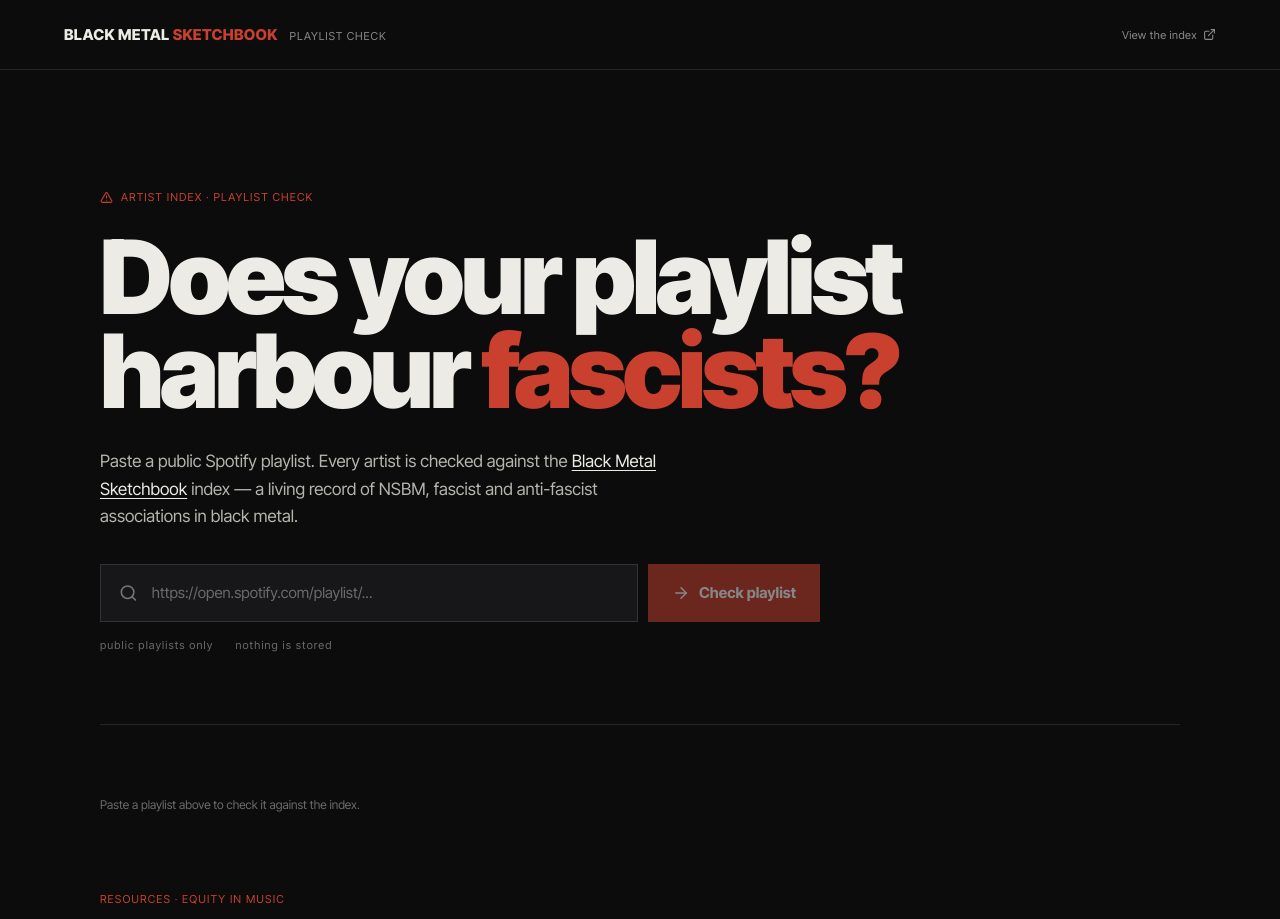
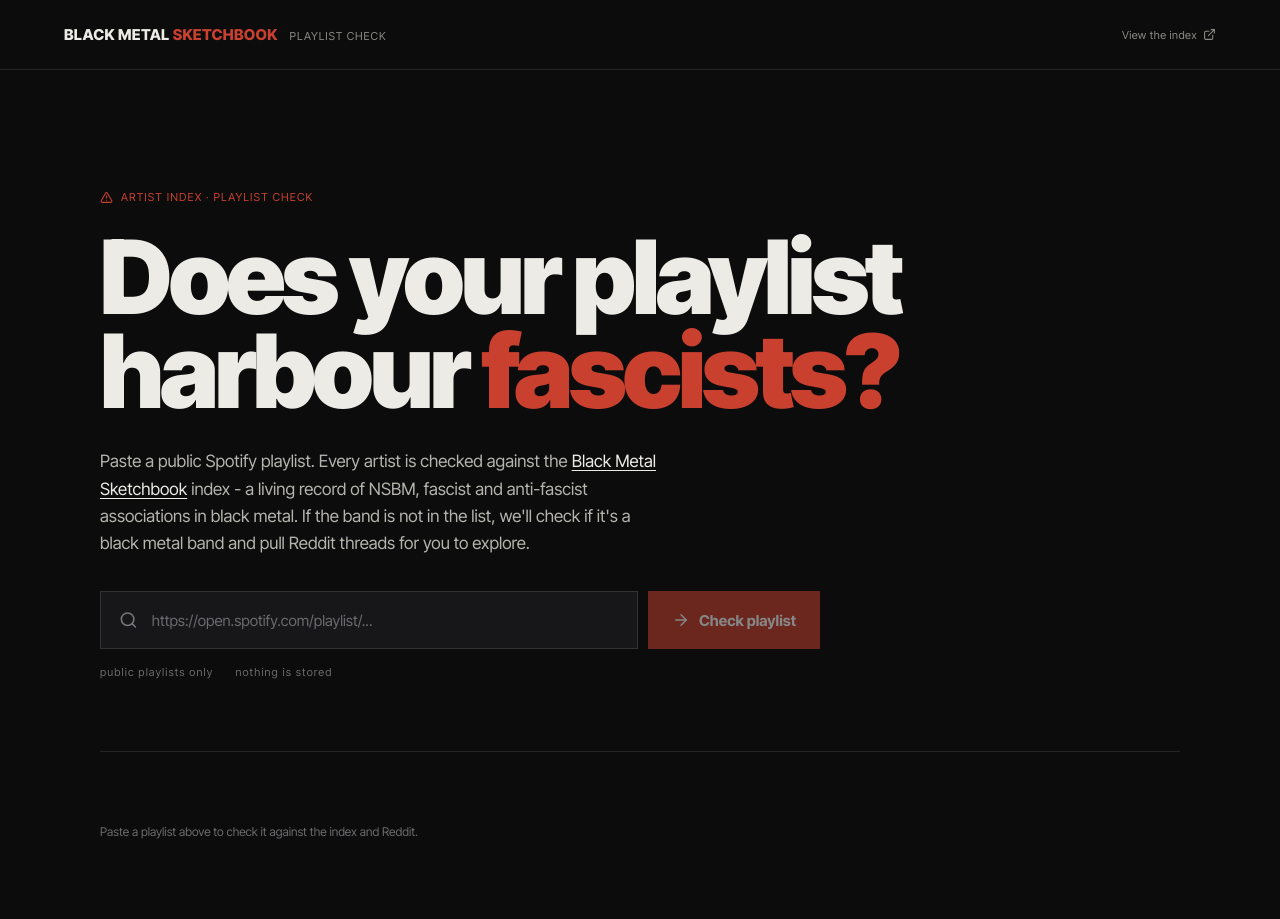
Before and after one commit to The-Abe/sketch, a React (Vite) app: page / in a window 1280 px wide. Shown: the top 919 px of the page. Built offline with nearby package versions, Linux system fonts and the light colour scheme.

Commit message:
readability

```diff
--- a/src/main.jsx
+++ b/src/main.jsx
@@ -10,7 +10,7 @@ const SITE_URL = 'https://blackmetalsketchbook.com/'
 const RATINGS = {
   black: { label: 'Fascist / NSBM', order: 0 },
   red: { label: 'Right-wing associations', order: 1 },
-  orange: { label: 'Controversy — use discretion', order: 2 },
+  orange: { label: 'Controversy - use discretion', order: 2 },
   yellow: { label: 'Left-wing associations', order: 3 },
   green: { label: 'Anti-fascist', order: 4 },
 }
@@ -100,7 +100,7 @@ function App() {
       <section className="hero">
         <div className="eyebrow"><AlertTriangle size={13} /> ARTIST INDEX · PLAYLIST CHECK</div>
         <h1>Does your playlist<br />harbour <em>fascists?</em></h1>
-        <p className="lede">Paste a public Spotify playlist. Every artist is checked against the <a href={SITE_URL} target="_blank" rel="noreferrer">Black Metal Sketchbook</a> index — a living record of NSBM, fascist and anti-fascist associations in black metal.</p>
+        <p className="lede">Paste a public Spotify playlist. Every artist is checked against the <a href={SITE_URL} target="_blank" rel="noreferrer">Black Metal Sketchbook</a> index - a living record of NSBM, fascist and anti-fascist associations in black metal. If the band is not in the list, we'll check if it's a black metal band and pull Reddit threads for you to explore.</p>
         <form className="search-form" onSubmit={submit}>
           <div className="input-wrap"><Search size={20} /><input value={url} onChange={(event) => setUrl(event.target.value)} placeholder="https://open.spotify.com/playlist/..." aria-label="Spotify playlist URL" /></div>
           <button disabled={loading || !url.trim()}>{loading ? <LoaderCircle className="spin" size={18} /> : <ArrowRight size={18} />} {loading ? 'Checking' : 'Check playlist'}</button>
@@ -121,13 +121,13 @@ function App() {
           </div>
           <div className="result-column">
             <div className="column-label"><span className="status-mark clear"><Minus size={13} /></span> NOT LISTED <b>{unmatched.length}</b></div>
-            {unmatched.map((artist) => <article className="artist-card clear" key={artist.name}><div className="artist-name">{artist.name}</div>{artist.checking && <div className="band-status">Checking genre…</div>}{!artist.checking && artist.genre && <div className="band-info">{artist.genre.blackMetal === true && <span className="tag genre-black">Black metal</span>}{artist.genre.blackMetal === false && <span className="tag muted">Not black metal</span>}{artist.genre.blackMetal === null && <span className="tag muted">Genre unknown</span>}{artist.genre.threads?.length > 0 && <ul className="threads">{artist.genre.threads.map((thread, i) => <li key={i}><a href={thread.url} target="_blank" rel="noreferrer noopener">{thread.title || thread.url}</a><span className="thread-sub">r/{thread.subreddit}</span></li>)}</ul>}{artist.genre.blackMetal === true && artist.genre.threads?.length === 0 && (artist.genre.redditFailed ? <div className="threads-empty">Reddit search is rate-limited — try again in a minute.</div> : <div className="threads-empty">No threads found on /r/isitsketch or /r/rabm.</div>)}</div>}</article>)}
+            {unmatched.map((artist) => <article className="artist-card clear" key={artist.name}><div className="artist-name">{artist.name}</div>{artist.checking && <div className="band-status">Checking genre…</div>}{!artist.checking && artist.genre && <div className="band-info">{artist.genre.blackMetal === true && <span className="tag genre-black">Black metal</span>}{artist.genre.blackMetal === false && <span className="tag muted">Not black metal</span>}{artist.genre.blackMetal === null && <span className="tag muted">Genre unknown</span>}{artist.genre.threads?.length > 0 && <ul className="threads">{artist.genre.threads.map((thread, i) => <li key={i}><a href={thread.url} target="_blank" rel="noreferrer noopener">{thread.title || thread.url}</a><span className="thread-sub">r/{thread.subreddit}</span></li>)}</ul>}{artist.genre.blackMetal === true && artist.genre.threads?.length === 0 && (artist.genre.redditFailed ? <div className="threads-empty">Reddit search is rate-limited - try again in a minute.</div> : <div className="threads-empty">No threads found on /r/isitsketch or /r/rabm.</div>)}</div>}</article>)}
             {unmatched.length === 0 && <p className="column-empty">Every artist is on the index.</p>}
           </div>
         </div>
         <p className="disclaimer">The index is a research sketchbook, not a definitive verdict - read the full notes on <a href={SITE_URL} target="_blank" rel="noreferrer">blackmetalsketchbook.com</a>. An artist not listed simply means they have not been documented yet.</p>
       </section>}
-      {!data && !loading && !error && <section className="empty-state"><p>Paste a playlist above to check it against the index.</p></section>}
+      {!data && !loading && !error && <section className="empty-state"><p>Paste a playlist above to check it against the index and Reddit.</p></section>}
       <section className="orgs">
         <div className="eyebrow">RESOURCES · EQUITY IN MUSIC</div>
         <h2 className="orgs-title">Organizations fighting for equity in music</h2>
```
Also changed, not shown: src/styles.css.
